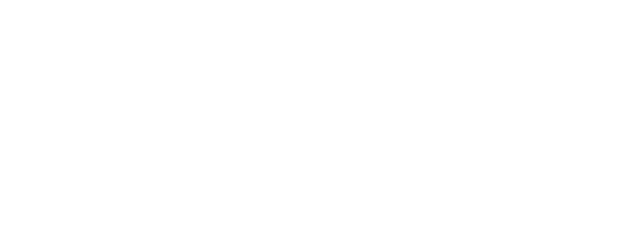
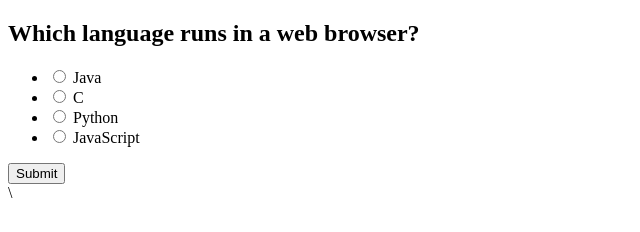
Before and after one commit to acciojob/quiz-Sonu34668, a website: page main.html in a window 1280 px wide. Shown: the whole page, without its empty margins (0-640 px from the left). Drawn offline with Linux system fonts and the light colour scheme.

Commit message:
created a submission

```diff
--- a/main.html
+++ b/main.html
@@ -8,9 +8,34 @@
 
 <body>
 	<!-- the entire body must be written by student -->
-    <script type="text/javascript" src="./script.js">
+ <div class="quiz-container" id="quiz">
+	<div class="quiz-header">
+	  <h2 id="question">Which language runs in a web browser?</h2>
+	<ul>
+		<li>
+			<input type="radio" name="answer" id="a" class="answer">
+			<label for="a" id="a_text">Java</label>
+		</li>
+		<li>
+			<input type="radio" name="answer" id="b" class="answer">
+			<label for="b" id="b_text">C</label>
+		</li>
+		<li>
+			<input type="radio" name="answer" id="c" class="answer">
+			<label for="c" id="c_text">Python</label>
+		</li>
+		<li>
+			<input type="radio" name="answer" id="d" class="answer">
+			<label for="d" id="d_text">JavaScript</label>
+		</li>
+	</ul>
+	</div>
+	 <button id="submit">Submit</button>
+ </div>
+
+	<script type="text/javascript" src="./script.js">
 </script>
-
+\
 </body>
 
 </html>
```
